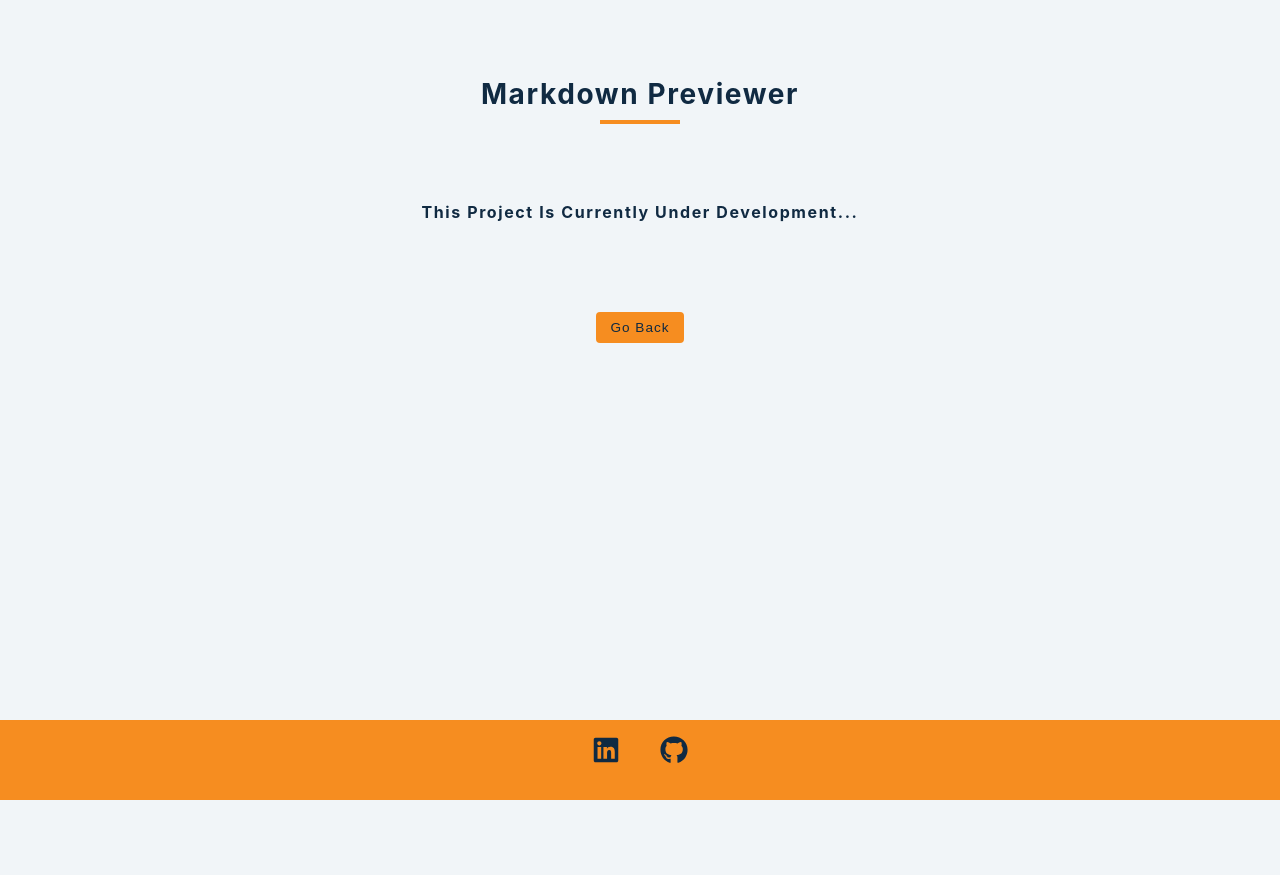
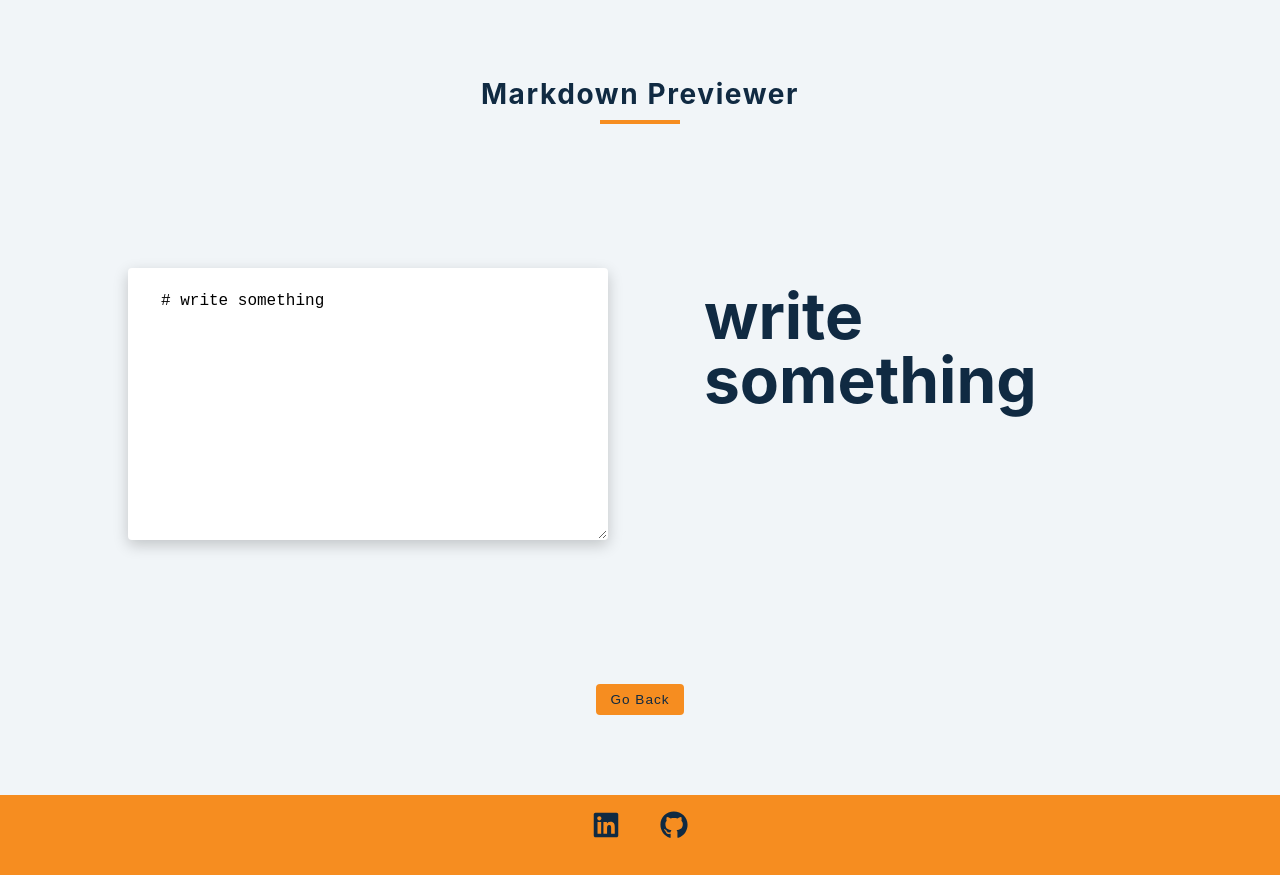
Before and after one commit to RomanDorosh/mini-projects-ReactJS, a React (Create React App) app: page /markdownpreviewer in a window 1280 px wide. Before the commit the page ends 800 px from the top, so only its background shows below. Built offline with nearby package versions, Linux system fonts and the light colour scheme.

Commit message:
Finished with markdown previewer project

```diff
--- a/package.json
+++ b/package.json
@@ -9,6 +9,7 @@
     "react": "^17.0.2",
     "react-dom": "^17.0.2",
     "react-icons": "^4.3.1",
+    "react-markdown": "^7.1.2",
     "react-router-dom": "^6.2.1",
     "react-scripts": "5.0.0",
     "web-vitals": "^2.1.2"
--- a/src/index.css
+++ b/src/index.css
@@ -281,3 +281,36 @@ input.error {
     height: 150px;
   }
 }
+
+/*
+===============
+Markdown
+===============
+*/
+.markdown {
+  padding: 4rem;
+  display: grid;
+  row-gap: 4rem;
+}
+
+.markdown-input {
+  border-color: transparent;
+  border-radius: var(--radius);
+  font-size: 1.2rem;
+  line-height: 2;
+  box-shadow: var(--dark-shadow);
+  min-height: 30vh;
+}
+.markdown-input,
+.markdown-result {
+  padding: 1rem 2rem;
+  font-size: 1rem;
+}
+
+@media screen and (min-width: 992px) {
+  .markdown {
+    min-height: 50vh;
+    grid-template-columns: 1fr 1fr;
+    column-gap: 4rem;
+  }
+}
--- a/src/pages/CaesarScipher.jsx
+++ b/src/pages/CaesarScipher.jsx
@@ -11,7 +11,6 @@ const CaesarScipher = () => {
         e.preventDefault()
         if (string !== "") {
             try {
-                const alpha = Array.from(Array(26)).map((e, i) => i + 65);
                 const newStr = Array.from(string).map((e) => {
                     if (e.match(/[A-Z]/i)) {
                         let code = e.charCodeAt(0) + 13;
--- a/src/pages/MarkdownPreviewer.jsx
+++ b/src/pages/MarkdownPreviewer.jsx
@@ -1,7 +1,10 @@
-import React from 'react'
+import { useState } from 'react'
+import ReactMarkdown from 'react-markdown'
 import { Link } from 'react-router-dom'
 
 const MarkdownPreviewer = () => {
+    const [markdown, setMarkdown] = useState('# write something')
+
     return (
         <main>
             <section className="project section-center">
@@ -9,11 +12,20 @@ const MarkdownPreviewer = () => {
                     <h3>markdown previewer</h3>
                     <div className="underline"></div>
                 </div>
-                <h4>This project is currently under development...</h4>
+                <section className="markdown">
+                <textarea
+                    className='markdown-input'
+                    value={markdown}
+                    onChange={(e) => setMarkdown(e.target.value)}
+                ></textarea>
+                <article className='markdown-result'>
+                    <ReactMarkdown>{markdown}</ReactMarkdown>
+                </article>
+                </section>
                 <Link to="/"><button className='btn btn-back'>go back</button></Link>
             </section>
         </main>
-    )
+  )
 }
 
 export default MarkdownPreviewer
```
Also changed, not shown: 1 other file (tests, documents, lock files or other folders).
